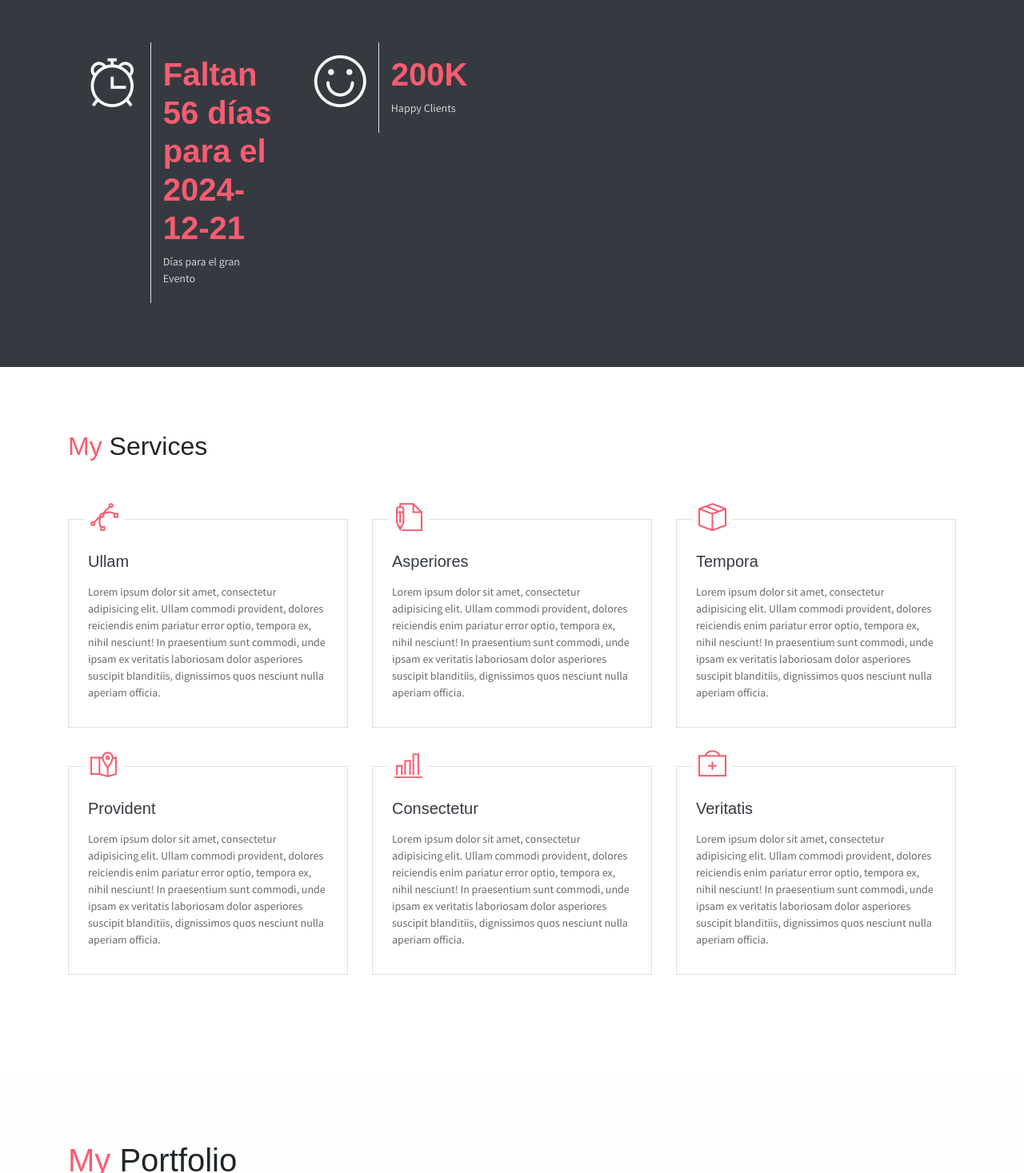
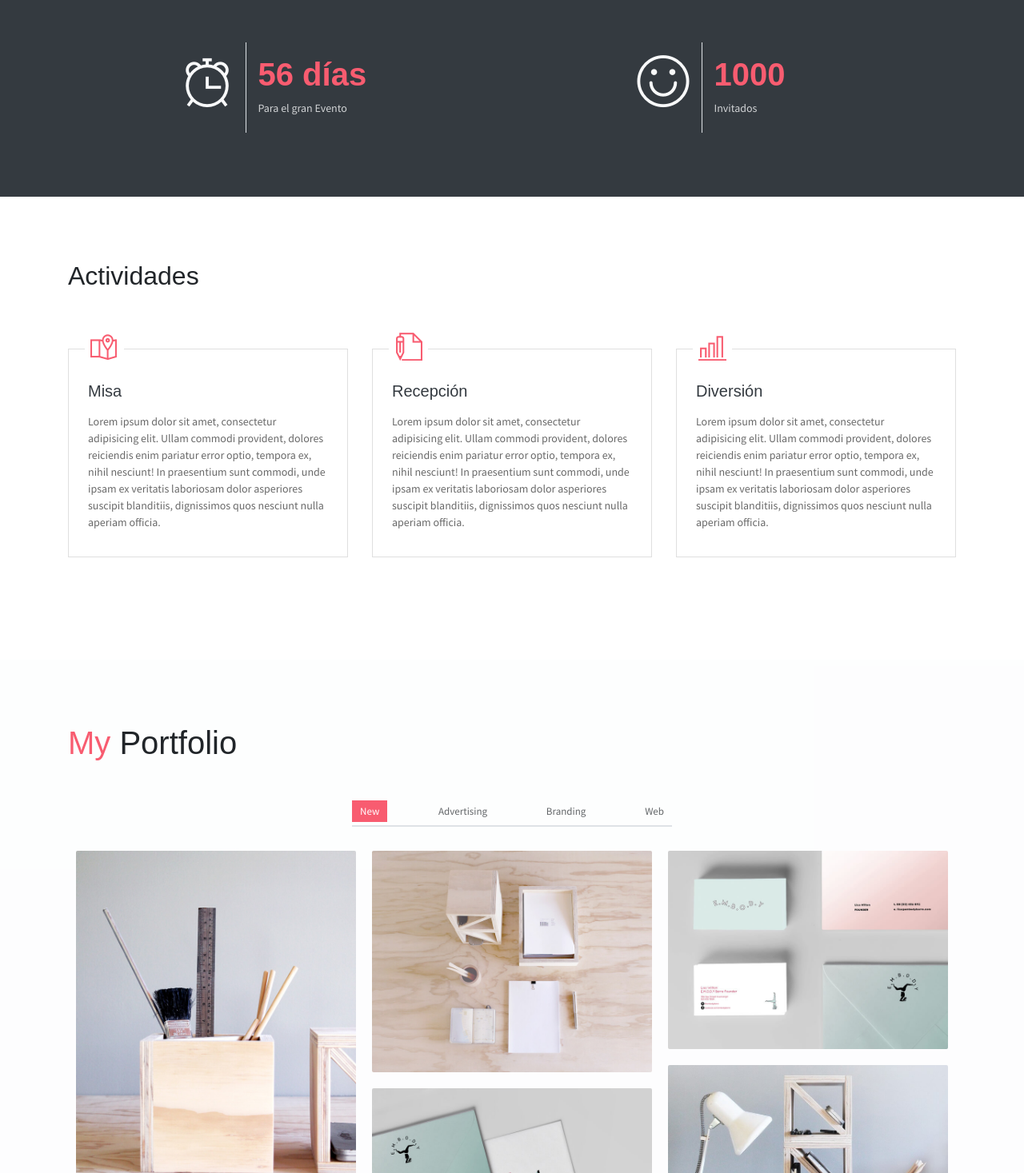
Before and after one commit to NetoGalvan/harumi.github.io, a website: page public_html/index.html in a window 1280 px wide. Shown: the part 1200-2667 px from the top of the page at 80% size. Drawn offline with Linux system fonts and the light colour scheme; some packages are replaced by stand-ins of ours.

Commit message:
Más cambios

```diff
--- a/public_html/index.html
+++ b/public_html/index.html
@@ -242,36 +242,25 @@
     <section class="section bg-dark text-center">
         <div class="container">
             <div class="row text-center">
-                <div class="col-md-6 col-lg-3">
+                <div class="col-md-6 col-lg-6">
                     <div class="row ">
                         <div class="col-5 text-right text-light border-right py-3">
                             <div class="m-auto"><i class="ti-alarm-clock icon-xl"></i></div>
                         </div>
                         <div class="col-7 text-left py-3">
                             <h1 id="countdown" class=" text-danger font-weight-bold font40"></h1>
-                            <p class="text-light mb-1">Días para el gran Evento</p>
+                            <p class="text-light mb-1">Para el gran Evento</p>
                         </div>
                     </div>
                 </div>
-                <!-- <div class="col-md-6 col-lg-3">
-                    <div class="row">
-                        <div class="col-5 text-right text-light border-right py-3">
-                            <div class="m-auto"><i class="ti-layers-alt icon-xl"></i></div>
-                        </div>
-                        <div class="col-7 text-left py-3">
-                            <h1 class="text-danger font-weight-bold font40">50K</h1>
-                            <p class="text-light mb-1">Project Finished</p>
-                        </div>
-                    </div>
-                </div> -->
-                <div class="col-md-6 col-lg-3">
+                <div class="col-md-6 col-lg-6">
                     <div class="row">
                         <div class="col-5 text-right text-light border-right py-3">
                             <div class="m-auto"><i class="ti-face-smile icon-xl"></i></div>
                         </div>
                         <div class="col-7 text-left py-3">
-                            <h1 class="text-danger font-weight-bold font40">200K</h1>
-                            <p class="text-light mb-1">Happy Clients</p>
+                            <h1 class="text-danger font-weight-bold font40">1000</h1>
+                            <p class="text-light mb-1">Invitados</p>
                         </div>
                     </div>
                 </div>
@@ -281,15 +270,15 @@
 
     <section class="section" id="service">
         <div class="container">
-            <h2 class="mb-5 pb-4"><span class="text-danger">My</span> Services</h2>
+            <h2 class="mb-5 pb-4"><span class="text-danger"></span> Actividades</h2>
             <div class="row">
                 <div class="col-md-4 col-sm-6">
                     <div class="card mb-5">
                        <div class="card-header has-icon">
-                            <i class="ti-vector text-danger" aria-hidden="true"></i>
+                            <i class="ti-map-alt text-danger" aria-hidden="true"></i>
                         </div>
                         <div class="card-body px-4 py-3">
-                            <h5 class="mb-3 card-title text-dark">Ullam</h5>
+                            <h5 class="mb-3 card-title text-dark">Misa</h5>
                             <P class="subtitle">Lorem ipsum dolor sit amet, consectetur adipisicing elit. Ullam commodi provident, dolores reiciendis enim pariatur error optio, tempora ex, nihil nesciunt! In praesentium sunt commodi, unde ipsam ex veritatis laboriosam dolor asperiores suscipit blanditiis, dignissimos quos nesciunt nulla aperiam officia.</P>
                         </div>
                     </div>
@@ -300,29 +289,7 @@
                             <i class="ti-write text-danger" aria-hidden="true"></i>
                         </div>
                         <div class="card-body px-4 py-3">
-                            <h5 class="mb-3 card-title text-dark">Asperiores</h5>
-                            <P class="subtitle">Lorem ipsum dolor sit amet, consectetur adipisicing elit. Ullam commodi provident, dolores reiciendis enim pariatur error optio, tempora ex, nihil nesciunt! In praesentium sunt commodi, unde ipsam ex veritatis laboriosam dolor asperiores suscipit blanditiis, dignissimos quos nesciunt nulla aperiam officia.</P>
-                        </div>
-                    </div>
-                </div>
-                <div class="col-md-4 col-sm-6">
-                    <div class="card mb-5">
-                       <div class="card-header has-icon">
-                            <i class="ti-package text-danger" aria-hidden="true"></i>
-                        </div>
-                        <div class="card-body px-4 py-3">
-                            <h5 class="mb-3 card-title text-dark">Tempora</h5>
-                            <P class="subtitle">Lorem ipsum dolor sit amet, consectetur adipisicing elit. Ullam commodi provident, dolores reiciendis enim pariatur error optio, tempora ex, nihil nesciunt! In praesentium sunt commodi, unde ipsam ex veritatis laboriosam dolor asperiores suscipit blanditiis, dignissimos quos nesciunt nulla aperiam officia.</P>
-                        </div>
-                    </div>
-                </div>
-                <div class="col-md-4 col-sm-6">
-                    <div class="card mb-5">
-                       <div class="card-header has-icon">
-                            <i class="ti-map-alt text-danger" aria-hidden="true"></i>
-                        </div>
-                        <div class="card-body px-4 py-3">
-                            <h5 class="mb-3 card-title text-dark">Provident</h5>
+                            <h5 class="mb-3 card-title text-dark">Recepción</h5>
                             <P class="subtitle">Lorem ipsum dolor sit amet, consectetur adipisicing elit. Ullam commodi provident, dolores reiciendis enim pariatur error optio, tempora ex, nihil nesciunt! In praesentium sunt commodi, unde ipsam ex veritatis laboriosam dolor asperiores suscipit blanditiis, dignissimos quos nesciunt nulla aperiam officia.</P>
                         </div>
                     </div>
@@ -333,18 +300,7 @@
                             <i class="ti-bar-chart text-danger" aria-hidden="true"></i>
                         </div>
                         <div class="card-body px-4 py-3">
-                            <h5 class="mb-3 card-title text-dark">Consectetur</h5>
-                            <P class="subtitle">Lorem ipsum dolor sit amet, consectetur adipisicing elit. Ullam commodi provident, dolores reiciendis enim pariatur error optio, tempora ex, nihil nesciunt! In praesentium sunt commodi, unde ipsam ex veritatis laboriosam dolor asperiores suscipit blanditiis, dignissimos quos nesciunt nulla aperiam officia.</P>
-                        </div>
-                    </div>
-                </div>
-                <div class="col-md-4 col-sm-6">
-                    <div class="card mb-5">
-                       <div class="card-header has-icon">
-                            <i class="ti-support text-danger" aria-hidden="true"></i>
-                        </div>
-                        <div class="card-body px-4 py-3">
-                            <h5 class="mb-3 card-title text-dark">Veritatis</h5>
+                            <h5 class="mb-3 card-title text-dark">Diversión</h5>
                             <P class="subtitle">Lorem ipsum dolor sit amet, consectetur adipisicing elit. Ullam commodi provident, dolores reiciendis enim pariatur error optio, tempora ex, nihil nesciunt! In praesentium sunt commodi, unde ipsam ex veritatis laboriosam dolor asperiores suscipit blanditiis, dignissimos quos nesciunt nulla aperiam officia.</P>
                         </div>
                     </div>
@@ -795,7 +751,7 @@
 
             // Mostrar los días restantes en el elemento con id "countdown"
             const countdownElement = document.getElementById('countdown');
-            countdownElement.textContent = `Faltan ${diasRestantes} días para el ${fechaObjetivo}`;
+            countdownElement.textContent = `${diasRestantes} días`;
         }
 
         // Llamada inicial a la función
```
